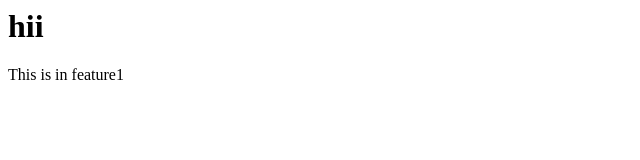
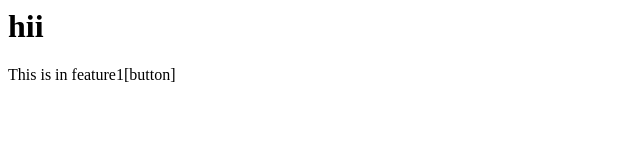
Before and after one commit to shubham-3575/LocalRepo, a plain HTML site: page index.html in a window 1280 px wide. Shown: the full height of the page, 0-640 px from the left. Drawn offline with Linux system fonts and the light colour scheme.

Commit message:
add buttonm

```diff
--- a/index.html
+++ b/index.html
@@ -1,2 +1,2 @@
 <h1>hii</h1>
-<p>This is in feature1</p>
+<p>This is in feature1[button]</p>
```
